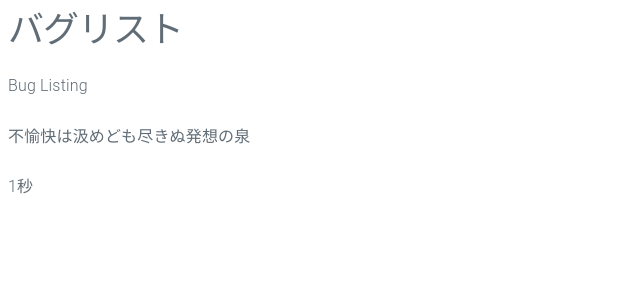
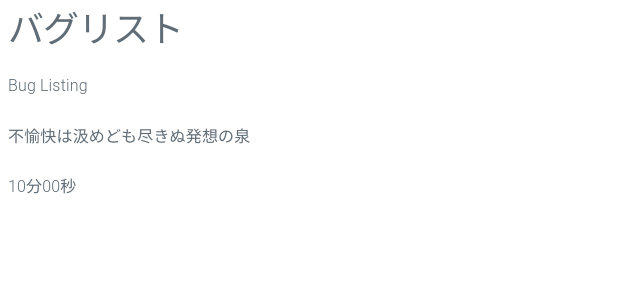
Before and after one commit to c5apple/idea-taizen-tool, an Angular app: page / in a window 1280 px wide. Shown: the top 300 px of the page, without its empty margins (0-640 px from the left). Built offline with nearby package versions, Linux system fonts and the light colour scheme.

Commit message:
残り時間設定

```diff
--- a/src/app/page01-bug-listing/page01-bug-listing.component.html
+++ b/src/app/page01-bug-listing/page01-bug-listing.component.html
@@ -2,4 +2,4 @@
 <p>Bug Listing</p>
 <p>不愉快は汲めども尽きぬ発想の泉</p>
 
-<app-timer></app-timer>
+<app-timer [time]="600"></app-timer>
--- a/src/app/shared/component/timer/timer.component.ts
+++ b/src/app/shared/component/timer/timer.component.ts
@@ -13,7 +13,7 @@ export class TimerComponent implements OnInit {
   @Input() autoPlay = false;
 
   /** 残り時間 */
-  time = 0;
+  @Input() time: number;
 
   /** タイマー */
   timer: Subscription;
@@ -25,7 +25,9 @@ export class TimerComponent implements OnInit {
 
   ngOnInit() {
     // 持ち時間設定
-    this.time = this.timerService.timeLimit;
+    if (this.time === undefined) {
+      this.time = this.timerService.timeLimit;
+    }
 
     if (this.autoPlay) {
       this.start();
```
